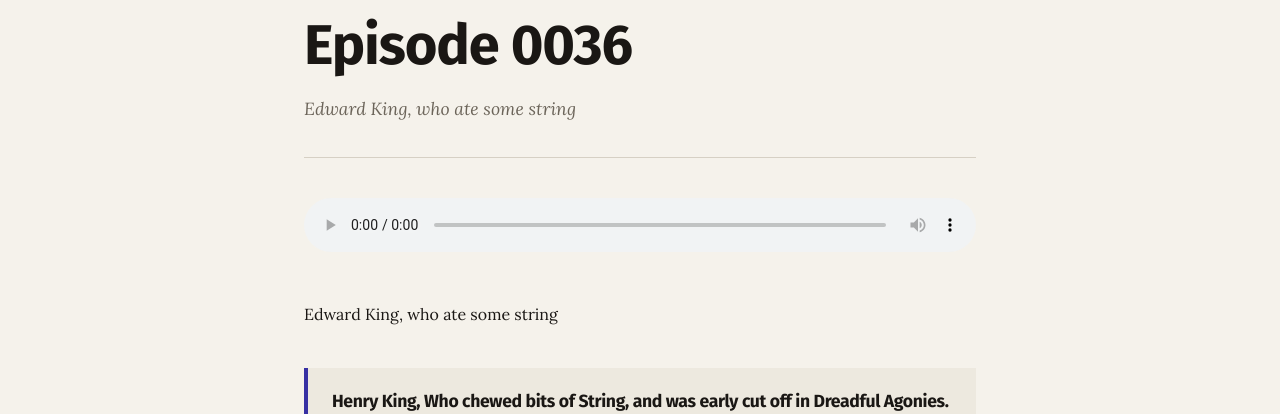
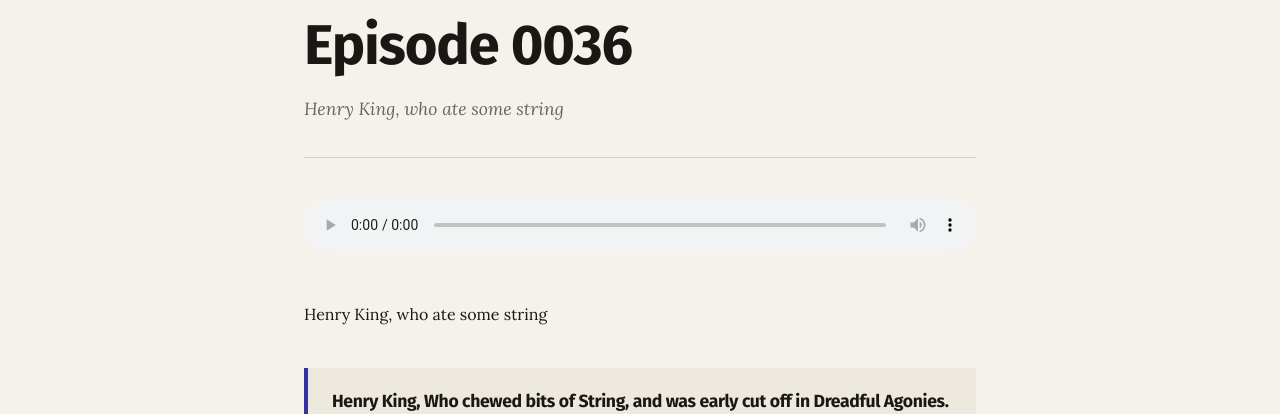
Before and after one commit to vaguelygeneric/website, a Jekyll site: the page built from _podcast/daily/0036.md, in a window 1280 px wide and 900 px high. Shown: the part 208-622 px from the top of the window. Built offline with Jekyll 4.4.1, drawn with Linux system fonts in a browser that asks for light colours.

Commit message:
bit of a typo with the name

```diff
--- a/_podcast/daily/0036.md
+++ b/_podcast/daily/0036.md
@@ -2,7 +2,7 @@
 layout: episode
 show: daily
 title: "Episode 0036"
-description: "Edward King, who ate some string"
+description: "Henry King, who ate some string"
 created: 2026-07-04T15:44:40
 publish_date: 2026-07-05
 episode_number: 36
@@ -13,7 +13,7 @@ audio_type: "audio/mp3"
 permalink: /podcast/daily/0036/
 ---
 
-Edward King, who ate some string
+Henry King, who ate some string
 
 <blockquote>
   <div class="blockquote-header">
```
